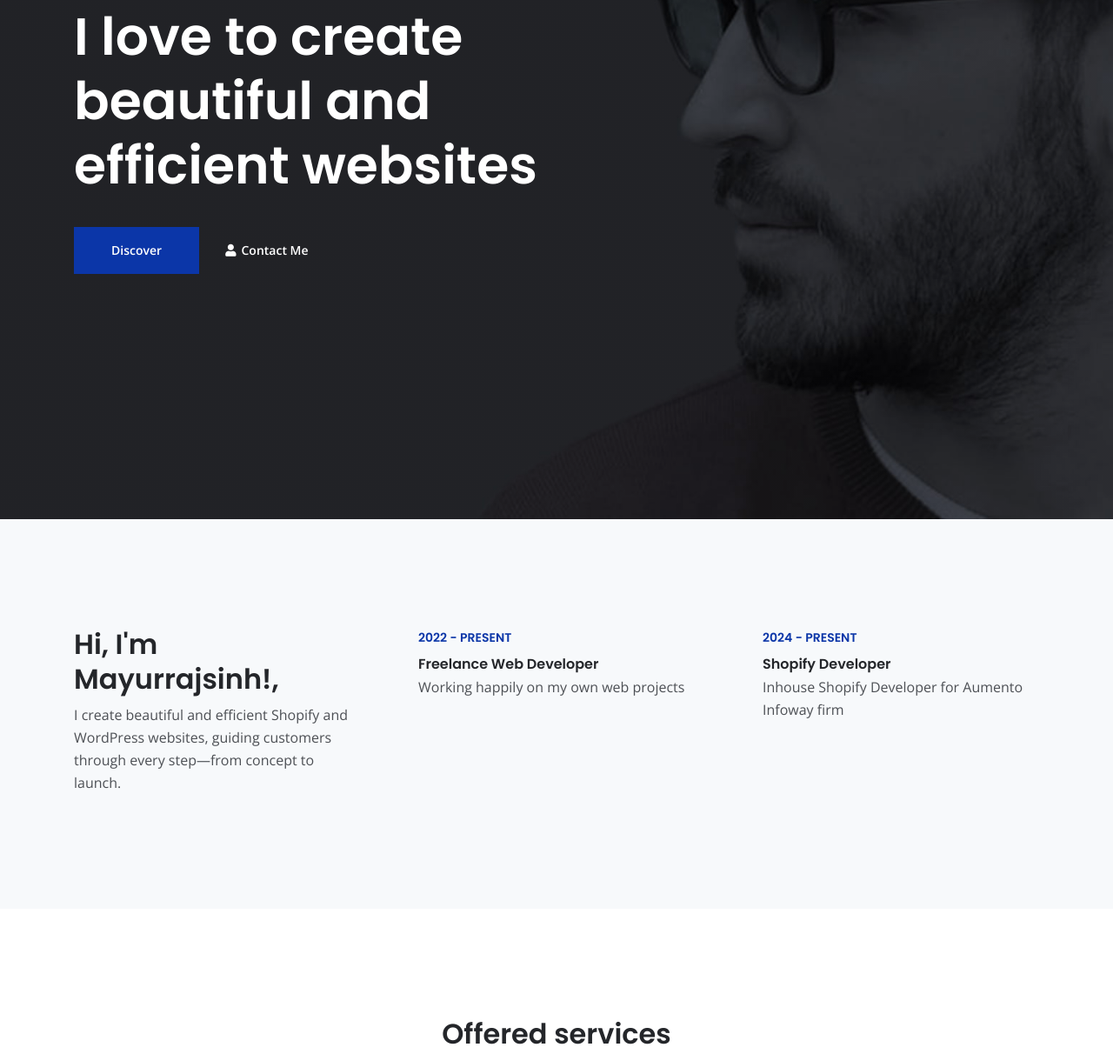
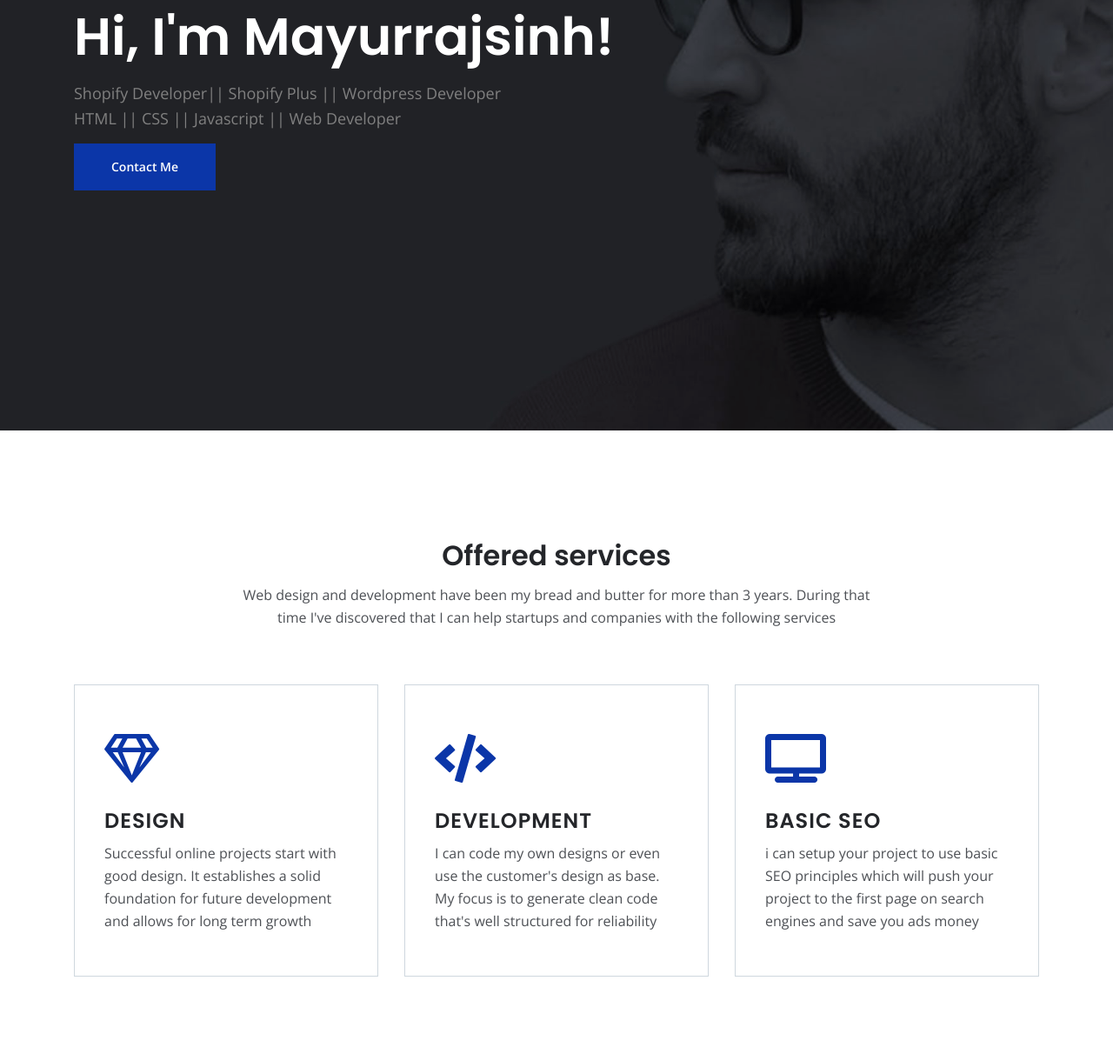
Before and after one commit to Raa-Mayurrajsinh/portfolio_website, a plain HTML site: page index.html in a window 1280 px wide. Shown: the part 287-1499 px from the top of the page at 87% size. Drawn offline with nearby package versions, Linux system fonts and the light colour scheme.

Commit message:
Made changes in about and home section

```diff
--- a/css/styles.css
+++ b/css/styles.css
@@ -579,6 +579,11 @@ input[type='checkbox'] {
 
 .header .h1-large {
 	margin-bottom: 1.75rem;
+	color: #ffffff;
+}
+
+.header .h2-large {
+	margin-bottom: 1.75 rem;
 	color: #ffffff;
 }
 
--- a/index.html
+++ b/index.html
@@ -56,8 +56,8 @@
                     <li class="nav-item">
                         <a class="nav-link page-scroll" href="#header">Home <span class="sr-only">(current)</span></a>
                     </li>
-                    <li class="nav-item">
-                        <a class="nav-link page-scroll" href="#about">About</a>
+                    <!-- <li class="nav-item">
+                        <a class="nav-link page-scroll" href="#about">About</a> -->
                     </li>
                     <li class="nav-item">
                         <a class="nav-link page-scroll" href="#services">Services</a>
@@ -91,11 +91,15 @@
     <header id="header" class="header">
         <div class="container">
             <div class="row">
-                <div class="col-lg-6">
+                <div class="col-lg-7">
                     <div class="text-container">
-                        <h1 class="h1-large">I love to create beautiful and efficient websites</h1>
-                        <a class="btn-solid-lg page-scroll" href="#about">Discover</a>
-                        <a class="btn-outline-lg page-scroll" href="#contact"><i class="fas fa-user"></i>Contact Me</a>
+                        <h2 class="h1-large">Hi, I'm Mayurrajsinh!</h2>
+                        <p style="color: grey; font-size: large; line-height: 0.4px;">
+                            Shopify Developer|| Shopify Plus || Wordpress Developer </p>
+                        <p style="color: grey; font-size: large;">
+                            HTML || CSS || Javascript || Web Developer </p>
+                        <a class="btn-solid-lg page-scroll" href="#contact">Contact Me</a>
+
                     </div> <!-- end of text-container -->
                 </div> <!-- end of col -->
             </div> <!-- end of row -->
@@ -105,41 +109,20 @@
 
 
     <!-- About-->
-    <div id="about" class="basic-1 bg-gray">
+    <!-- <div id="about" class="basic-1 bg-gray">
         <div class="container">
             <div class="row">
-                <div class="col-lg-4">
+                <div class="col-lg-12">
                     <div class="text-container first">
                         <h2>Hi, I'm Mayurrajsinh!,</h2>
-                        <p>I create beautiful and efficient Shopify and WordPress websites, guiding customers through
-                            every step—from concept to launch.
+                        <p>Shopify Developer|| Wordpress Developer || HTML || CSS || Javascript || Shopify Plus || Web
+                            Developer
                         </p>
-                    </div> <!-- end of text-container -->
-                </div> <!-- end of col -->
-                <div class="col-lg-4">
-                    <div class="text-container second">
-                        <div class="time">2022 - PRESENT</div>
-                        <h6>Freelance Web Developer</h6>
-                        <p>Working happily on my own web projects</p>
-                        <!-- <div class="time">2024 - PRESENT</div>
-                        <h6>Lead Web Developer</h6>
-                        <p>Beautiful project for a major digital agency</p> -->
-                    </div> <!-- end of text-container -->
-                </div> <!-- end of col -->
-                <div class="col-lg-4">
-                    <div class="text-container third">
-                        <div class="time">2024 - PRESENT</div>
-                        <h6>Shopify Developer</h6>
-                        <p>Inhouse Shopify Developer for Aumento Infoway firm</p>
-                        <!-- <div class="time">2016 - 2017</div>
-                        <h6>Junior Web Designer</h6>
-                        <p>Junior web designer for small web agency</p> -->
-                    </div> <!-- end of text-container -->
-                </div> <!-- end of col -->
-            </div> <!-- end of row -->
-        </div> <!-- end of container -->
-    </div> <!-- end of basic-1 -->
-    <!-- end of about -->
+                    </div>
+                </div>
+                 -->
+    <!-- end of col -->
+
 
 
     <!-- Services -->
@@ -148,8 +131,10 @@
             <div class="row">
                 <div class="col-lg-12">
                     <h2 class="h2-heading">Offered services</h2>
-                    <p class="p-heading">Web design and development have been my bread and butter for more than 3 years.
-                        During that time I've discovered that I can help startups and companies with the following
+                    <p class="p-heading">Web design and development have been my bread and butter for more
+                        than 3 years.
+                        During that time I've discovered that I can help startups and companies with the
+                        following
                         services</p>
                 </div> <!-- end of col -->
             </div> <!-- end of row -->
@@ -158,7 +143,8 @@
                     <div class="text-box">
                         <i class="far fa-gem"></i>
                         <h4>DESIGN</h4>
-                        <p>Successful online projects start with good design. It establishes a solid foundation for
+                        <p>Successful online projects start with good design. It establishes a solid
+                            foundation for
                             future development and allows for long term growth</p>
                     </div> <!-- end of text-box -->
                 </div> <!-- end of col -->
@@ -166,7 +152,8 @@
                     <div class="text-box">
                         <i class="fas fa-code"></i>
                         <h4>DEVELOPMENT</h4>
-                        <p>I can code my own designs or even use the customer's design as base. My focus is to generate
+                        <p>I can code my own designs or even use the customer's design as base. My focus is
+                            to generate
                             clean code that's well structured for reliability</p>
                     </div> <!-- end of text-box -->
                 </div> <!-- end of col -->
@@ -174,7 +161,8 @@
                     <div class="text-box">
                         <i class="fas fa-tv"></i>
                         <h4>BASIC SEO</h4>
-                        <p>i can setup your project to use basic SEO principles which will push your project to the
+                        <p>i can setup your project to use basic SEO principles which will push your project
+                            to the
                             first page on search engines and save you ads money</p>
                     </div> <!-- end of text-box -->
                 </div> <!-- end of col -->
@@ -192,8 +180,10 @@
             <div class="row">
                 <div class="col-lg-12">
                     <h2 class="h2-heading">Delivered projects</h2>
-                    <p class="p-heading">Listed below are some of the most representative projects I've worked on. They
-                        range from basic web design for presentation sites to advanced web development for online shops
+                    <p class="p-heading">Listed below are some of the most representative projects I've
+                        worked on. They
+                        range from basic web design for presentation sites to advanced web development for
+                        online shops
                     </p>
                 </div> <!-- end of col -->
             </div> <!-- end of row -->
@@ -250,7 +240,8 @@
                     <!-- Card -->
                     <div class="card">
                         <div class="card-body">
-                            <p class="testimonial-text">Mayurrajsinh is a skilled developer which will do everything
+                            <p class="testimonial-text">Mayurrajsinh is a skilled developer which will do
+                                everything
                                 possible
                                 to deliver the project on time and I really appreciate that”</p>
                             <div class="details">
@@ -267,7 +258,8 @@
                     <!-- Card -->
                     <div class="card">
                         <div class="card-body">
-                            <p class="testimonial-text">“Loved to work with Mayurrajsinh he's such an awesome developer
+                            <p class="testimonial-text">“Loved to work with Mayurrajsinh he's such an
+                                awesome developer
                                 with
                                 great attention to details. He also has a great eye for design”</p>
                             <div class="details">
@@ -284,8 +276,10 @@
                     <!-- Card -->
                     <div class="card">
                         <div class="card-body">
-                            <p class="testimonial-text">“Mayurrajsinh's design and development skills have significantly
-                                contributed to the success of our online projects. We value his contributions.”
+                            <p class="testimonial-text">“Mayurrajsinh's design and development skills have
+                                significantly
+                                contributed to the success of our online projects. We value his
+                                contributions.”
                             </p>
                             <div class="details">
                                 <img src="images/testimonial-3.jpg" alt="alternative">
@@ -338,9 +332,12 @@
                             <div id="collapseOne" class="collapse show" aria-labelledby="headingOne"
                                 data-parent="#accordionExample">
                                 <div class="card-body">
-                                    I specialize in creating customized Shopify and WordPress websites tailored to your
-                                    business needs. My services include custom theme development, website redesigns,
-                                    e-commerce integrations, plugin and app development, and ongoing maintenance and
+                                    I specialize in creating customized Shopify and WordPress websites
+                                    tailored to your
+                                    business needs. My services include custom theme development, website
+                                    redesigns,
+                                    e-commerce integrations, plugin and app development, and ongoing
+                                    maintenance and
                                     support.
                                 </div>
                             </div>
@@ -356,10 +353,14 @@
                             <div id="collapseTwo" class="collapse" aria-labelledby="headingTwo"
                                 data-parent="#accordionExample">
                                 <div class="card-body">
-                                    I focus on delivering tailored solutions that align with your business goals. With a
-                                    deep understanding of Shopify and WordPress, I provide custom development, seamless
-                                    integrations, and ongoing support to ensure your website stands out. My approach
-                                    emphasizes clear communication, timely delivery, and attention to detail, making the
+                                    I focus on delivering tailored solutions that align with your business
+                                    goals. With a
+                                    deep understanding of Shopify and WordPress, I provide custom
+                                    development, seamless
+                                    integrations, and ongoing support to ensure your website stands out. My
+                                    approach
+                                    emphasizes clear communication, timely delivery, and attention to
+                                    detail, making the
                                     entire process smooth and efficient.
                                 </div>
                             </div>
@@ -375,9 +376,12 @@
                             <div id="collapseThree" class="collapse" aria-labelledby="headingThree"
                                 data-parent="#accordionExample">
                                 <div class="card-body">
-                                    Yes, I create fully customized themes, plugins, and functionalities to ensure your
-                                    website stands out and meets your specific requirements. Whether it's a unique
-                                    e-commerce feature or a completely personalized design, I can deliver it.
+                                    Yes, I create fully customized themes, plugins, and functionalities to
+                                    ensure your
+                                    website stands out and meets your specific requirements. Whether it's a
+                                    unique
+                                    e-commerce feature or a completely personalized design, I can deliver
+                                    it.
                                 </div>
                             </div>
                         </div>
@@ -392,8 +396,10 @@
                             <div id="collapseFour" class="collapse" aria-labelledby="headingFour"
                                 data-parent="#accordionExample">
                                 <div class="card-body">
-                                    The timeline depends on the complexity and scope of the project. On average, a basic
-                                    website takes 1-2 weeks, while more complex e-commerce solutions can take 3-5 weeks.
+                                    The timeline depends on the complexity and scope of the project. On
+                                    average, a basic
+                                    website takes 1-2 weeks, while more complex e-commerce solutions can
+                                    take 3-5 weeks.
                                     I’ll provide a detailed timeline after discussing your requirements.
                                 </div>
                             </div>
@@ -409,8 +415,10 @@
                             <div id="collapseFive" class="collapse" aria-labelledby="headingFive"
                                 data-parent="#accordionExample">
                                 <div class="card-body">
-                                    Yes, I provide ongoing support and maintenance to ensure your website stays updated,
-                                    secure, and fully functional. This includes plugin/theme updates, bug fixes,
+                                    Yes, I provide ongoing support and maintenance to ensure your website
+                                    stays updated,
+                                    secure, and fully functional. This includes plugin/theme updates, bug
+                                    fixes,
                                     performance optimization, and more.
                                 </div>
                             </div>
@@ -430,7 +438,8 @@
             <div class="row">
                 <div class="col-lg-12">
                     <h2>Contact details</h2>
-                    <p class="p-heading">For any type of online project please don't hesitate to get in touch
+                    <p class="p-heading">For any type of online project please don't hesitate to get in
+                        touch
                         with me.
                         The fastest way is to send me your message using the following email <a class="blue no-line"
                             href="#your-link">contact@domain.com</a></p>
@@ -536,7 +545,8 @@
     <!-- Scripts -->
     <script src="js/jquery.min.js"></script> <!-- jQuery for Bootstrap's JavaScript plugins -->
     <script src="js/bootstrap.min.js"></script> <!-- Bootstrap framework -->
-    <script src="js/jquery.easing.min.js"></script> <!-- jQuery Easing for smooth scrolling between anchors -->
+    <script src="js/jquery.easing.min.js"></script>
+    <!-- jQuery Easing for smooth scrolling between anchors -->
     <script src="js/scripts.js"></script> <!-- Custom scripts -->
 </body>
 
```
